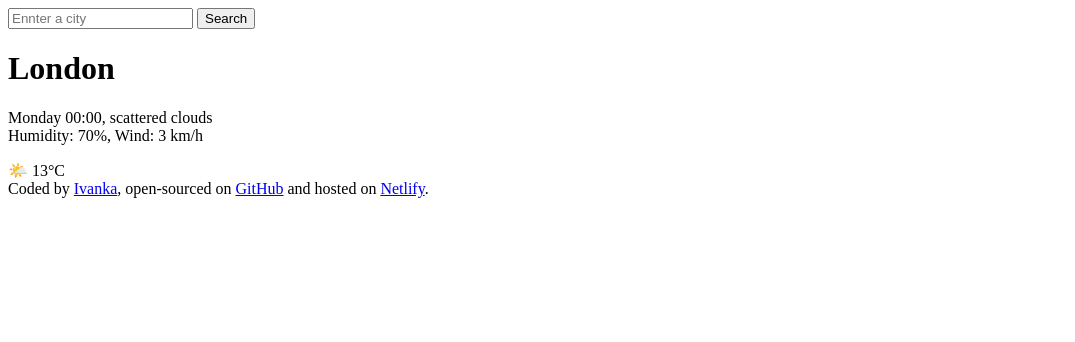
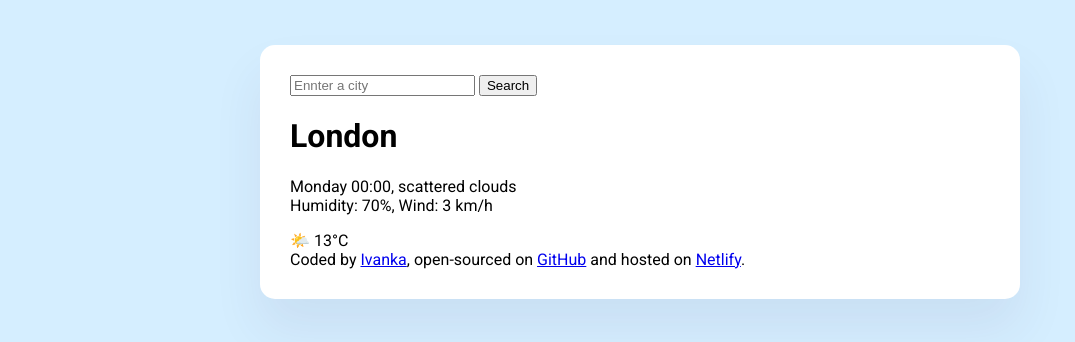
Before and after one commit to bendanpanda/weather-wise-forcast, a plain HTML site: page index.html in a window 1280 px wide. Shown: the whole page, without its empty margins (0-1075 px from the left). Drawn offline with Linux system fonts and the light colour scheme.

Commit message:
Styling the main container + adding a Google font
Created a container for the weather app; styling said container and adding a Google font

```diff
--- a/index.html
+++ b/index.html
@@ -3,9 +3,17 @@
   <head>
     <meta charset="UTF-8" />
     <meta name="viewport" content="width=device-width, initial-scale=1.0" />
+    <link rel="preconnect" href="https://fonts.googleapis.com" />
+    <link rel="preconnect" href="https://fonts.gstatic.com" crossorigin />
+    <link
+      href="https://fonts.googleapis.com/css2?family=Roboto:ital,wght@0,100;0,300;0,400;0,500;0,700;0,900;1,100;1,300;1,400;1,500;1,700;1,900&display=swap"
+      rel="stylesheet"
+    />
+    <link rel="stylesheet" href="src/index.css" />
     <title>🍃WeatherWise🍃</title>
   </head>
   <body>
+    <div class="weather-wise">
       <header>
         <form>
           <input type="search" placeholder="Ennter a city" required />
@@ -35,5 +43,6 @@
         and hosted on
         <a href="https://app.netlify.com/" target="_blank">Netlify</a>.
       </footer>
+    </div>
   </body>
 </html>
--- /dev/null
+++ b/src/index.css
@@ -0,0 +1,12 @@
+body {
+  background-color: #d5eeff;
+  font-family: "Roboto", sans-serif;
+}
+.weather-wise {
+  background-color: #fff;
+  max-width: 700px;
+  margin: 45px auto;
+  padding: 30px;
+  box-shadow: 0 30px 50px rgba(65, 50, 100, 0.08);
+  border-radius: 15px;
+}
```
Lines whose indentation alone changed are shown as unchanged.
